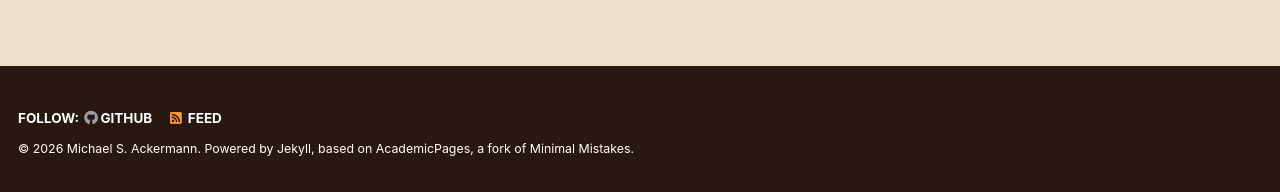
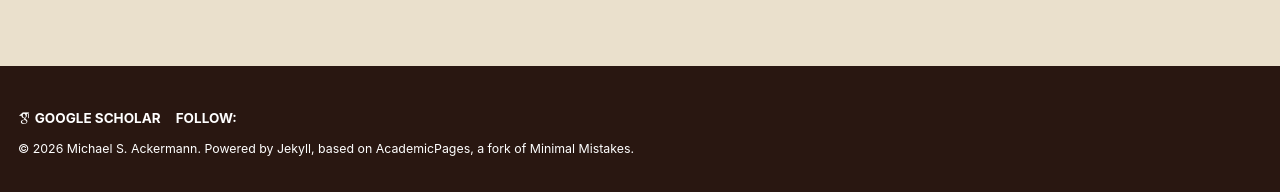
Before and after one commit to Mike-Ackermann/MSAckermann, a Jekyll site: the page built from _pages/about.md, in a window 1280 px wide. Shown: the part 705-897 px from the top of the page. Built offline with Jekyll 4.4.1, drawn with Linux system fonts in a browser that asks for light colours; some web fonts are replaced.

Commit message:
modifying socials

```diff
--- a/_includes/footer.html
+++ b/_includes/footer.html
@@ -2,6 +2,9 @@
 
 <div class="page__footer-follow">
   <ul class="social-icons">
+    {% if site.author.googlescholar %}
+      <li><a href="{{ site.author.googlescholar }}" target="_blank" rel="nofollow noopener noreferrer"><i class="ai ai-google-scholar" aria-hidden="true"></i> Google Scholar</a></li>
+    {% endif %}
     {% if site.data.ui-text[site.locale].follow_label %}
       <li><strong>{{ site.data.ui-text[site.locale].follow_label }}</strong></li>
     {% endif %}
@@ -11,13 +14,13 @@
     {% if site.facebook.username %}
       <li><a href="https://facebook.com/{{ site.facebook.username }}"><i class="fab fa-facebook-square" aria-hidden="true"></i> Facebook</a></li>
     {% endif %}
-    {% if site.author.github %}
+    <!-- {% if site.author.github %}
       <li><a href="http://github.com/{{ site.author.github }}"><i class="fab fa-github" aria-hidden="true"></i> GitHub</a></li>
     {% endif %}
     {% if site.author.bitbucket %}
       <li><a href="http://bitbucket.org/{{ site.author.bitbucket }}"><i class="fab fa-bitbucket" aria-hidden="true"></i> Bitbucket</a></li>
     {% endif %}
-    <li><a href="{% if site.atom_feed.path %}{{ site.atom_feed.path }}{% else %}{{ base_path }}/feed.xml{% endif %}"><i class="fa fa-fw fa-rss-square" aria-hidden="true"></i> {{ site.data.ui-text[site.locale].feed_label | default: "Feed" }}</a></li>
+    <li><a href="{% if site.atom_feed.path %}{{ site.atom_feed.path }}{% else %}{{ base_path }}/feed.xml{% endif %}"><i class="fa fa-fw fa-rss-square" aria-hidden="true"></i> {{ site.data.ui-text[site.locale].feed_label | default: "Feed" }}</a></li> -->
   </ul>
 </div>
 
```
